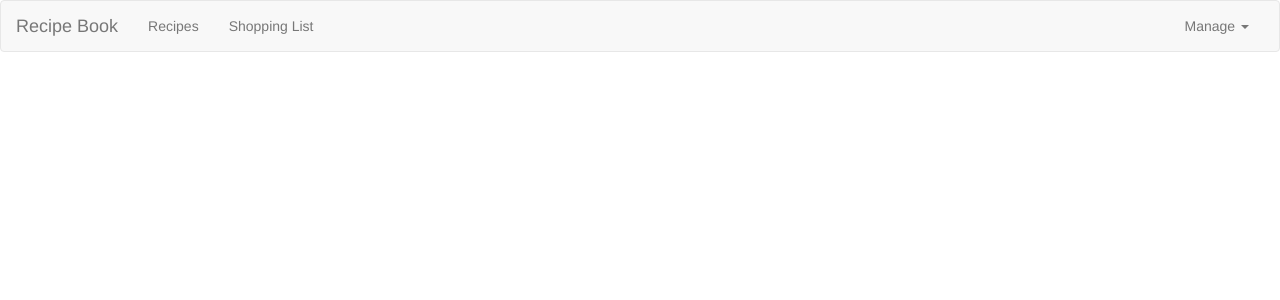
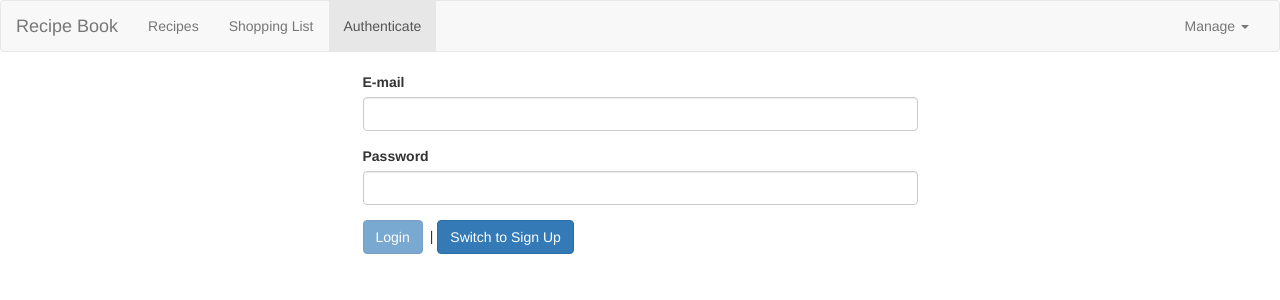
Before and after one commit to icarodebarros/ng-complete-guide, an Angular app: page /auth in a window 1280 px wide. Before the commit this address led to /. Shown: the top 300 px of the page. Built offline with nearby package versions, Linux system fonts and the light colour scheme.

Commit message:
Creating auth component

```diff
--- a/src/app/app-routing.module.ts
+++ b/src/app/app-routing.module.ts
@@ -1,5 +1,6 @@
 import { NgModule } from '@angular/core';
 import { Routes, RouterModule } from '@angular/router';
+import { AuthComponent } from './auth/auth/auth.component';
 import { RecipeDetailComponent } from './recipes/recipe-detail/recipe-detail.component';
 import { RecipeEditComponent } from './recipes/recipe-edit/recipe-edit.component';
 import { RecipeStartComponent } from './recipes/recipe-start/recipe-start.component';
@@ -16,6 +17,7 @@
     { path: ':id/edit', component: RecipeEditComponent, resolve: [RecipesResolverService] },
   ]},
   { path: 'shopping-list', component: ShoppingListComponent },
+  { path: 'auth', component: AuthComponent },
 ];
 
 @NgModule({
--- a/src/app/app.module.ts
+++ b/src/app/app.module.ts
@@ -17,6 +17,7 @@
 import { RecipeStartComponent } from './recipes/recipe-start/recipe-start.component';
 import { RecipeEditComponent } from './recipes/recipe-edit/recipe-edit.component';
 import { RecipeService } from './recipes/recipe.service';
+import { AuthComponent } from './auth/auth/auth.component';
 
 @NgModule({
   declarations: [
@@ -31,6 +32,7 @@
     DropdownDirective,
     RecipeStartComponent,
     RecipeEditComponent,
+    AuthComponent,
   ],
   imports: [
     BrowserModule,
--- /dev/null
+++ b/src/app/auth/auth/auth.component.html
@@ -0,0 +1,22 @@
+<div class="row">
+    <div class="col-xs-12 col-md-6 col-md-offset-3">
+        <form #authForm="ngForm" (ngSubmit)="onSubmit(authForm)">
+            <div class="form-group">
+                <label for="email">E-mail</label>
+                <input type="email" id="email" class="form-control" ngModel name="email" required email />
+            </div>
+            <div class="form-group">
+                <label for="password">Password</label>
+                <input type="password" id="password" class="form-control" ngModel name="password" required minlength="6" />
+            </div>
+            <div>
+                <button class="btn btn-primary" type="submit" [disabled]="!authForm.valid">
+                    {{ isLoginMode ? 'Login' : 'Sign Up' }}
+                </button>|
+                <button class="btn btn-primary" type="button" (click)="onSwitchMode()">
+                    Switch to {{ isLoginMode ? 'Sign Up' : 'Login' }}
+                </button>
+            </div>
+        </form>
+    </div>
+</div>
--- /dev/null
+++ b/src/app/auth/auth/auth.component.ts
@@ -0,0 +1,26 @@
+import { Component, OnInit } from '@angular/core';
+import { NgForm } from '@angular/forms';
+
+@Component({
+  selector: 'app-auth',
+  templateUrl: './auth.component.html',
+  styleUrls: ['./auth.component.css']
+})
+export class AuthComponent implements OnInit {
+  isLoginMode = true;
+
+  constructor() { }
+
+  ngOnInit(): void {
+  }
+
+  onSwitchMode() {
+    this.isLoginMode = !this.isLoginMode;
+  }
+
+  onSubmit(form: NgForm) {
+    console.log(form.value);
+    form.reset();
+  }
+
+}
--- a/src/app/header/header.component.html
+++ b/src/app/header/header.component.html
@@ -13,6 +13,7 @@
                 dos links internos da sua tag possua um routerLink ativo no momento -->
                 <li routerLinkActive="active"><a routerLink="/recipes">Recipes</a></li>
                 <li routerLinkActive="active"><a routerLink="/shopping-list">Shopping List</a></li>
+                <li routerLinkActive="active"><a routerLink="/auth">Authenticate</a></li>
             </ul>
             <ul class="nav navbar-nav navbar-right">
                 <li class="dropdown" appDropdown>
```
Also changed, not shown: src/app/auth/auth/auth.component.css (added).
